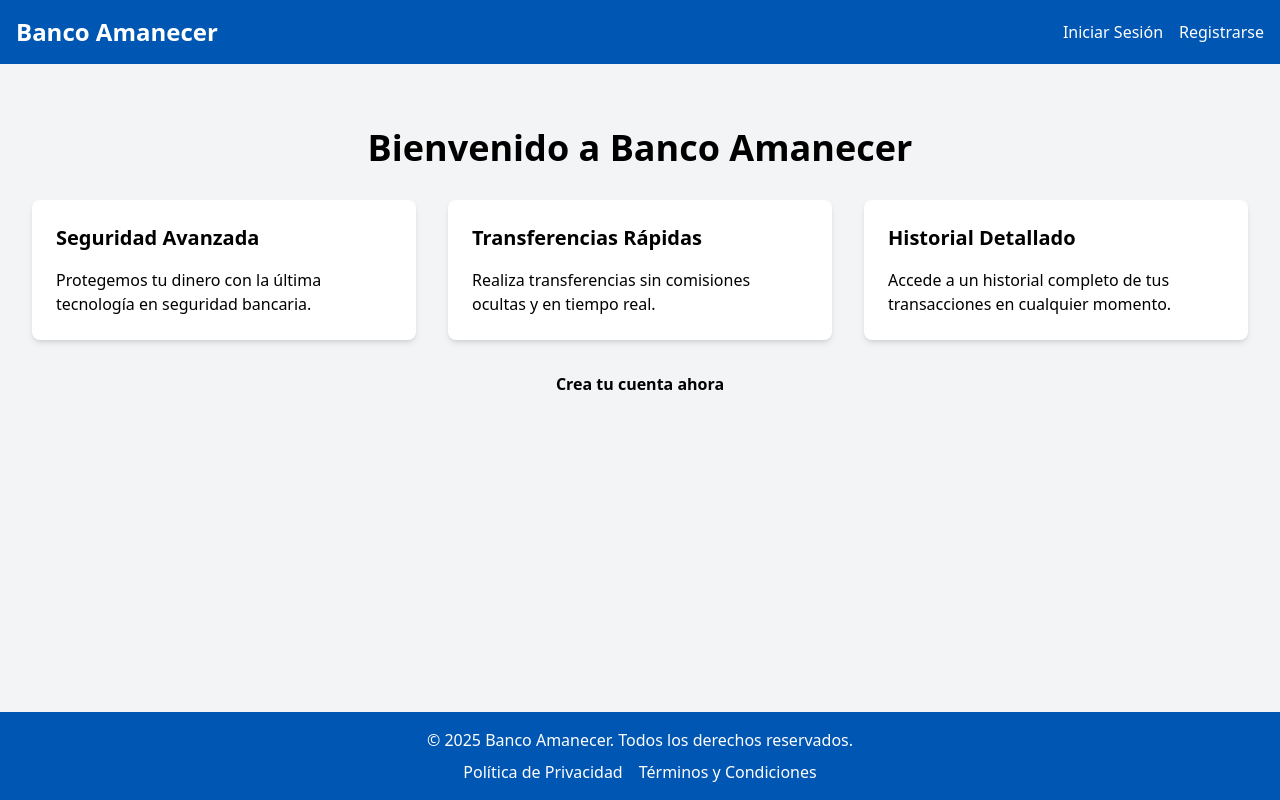
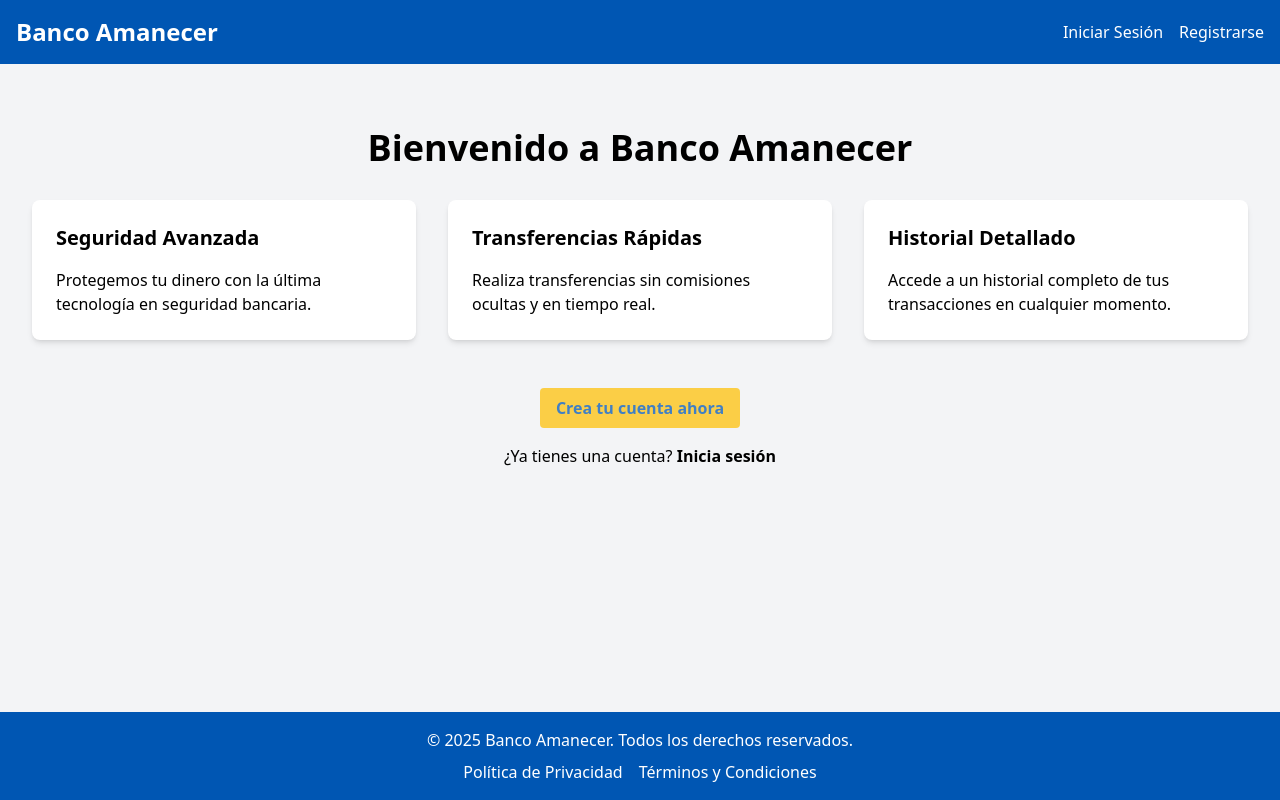
Before and after one commit to No-Country-simulation/equipo-c24-58-n-webapp, a React (Vite) app in the folder front/: page / in a window 1280 px wide. Built offline with nearby package versions, Linux system fonts and the light colour scheme.

Commit message:
Agregar botón de creación de cuenta en la página de inicio y ajustar enlace de inicio de sesión

```diff
--- a/front/src/pages/LandingPage.jsx
+++ b/front/src/pages/LandingPage.jsx
@@ -1,4 +1,5 @@
 import { Link } from "react-router-dom"
+import ButtonCrearCuenta from "../components/ButtonCrearCuenta.module"
 
 function LandingPage() {
   return (
@@ -19,12 +20,13 @@ function LandingPage() {
         </div>
       </div>
       <div className="text-center">
-        <Link
-          to="/register"
-          className="bg-accent text-primary font-bold py-2 px-4 rounded hover:bg-accent-dark transition duration-300"
-        >
-          Crea tu cuenta ahora
-        </Link>
+        <ButtonCrearCuenta />
+        <p className="mt-4">
+          ¿Ya tienes una cuenta?{" "}
+          <Link to="/login" className="text-[#0056b3 font-bold hover:underline cursor-pointer transition duration-300">
+            Inicia sesión
+          </Link>
+        </p>
       </div>
     </div>
   )
```
